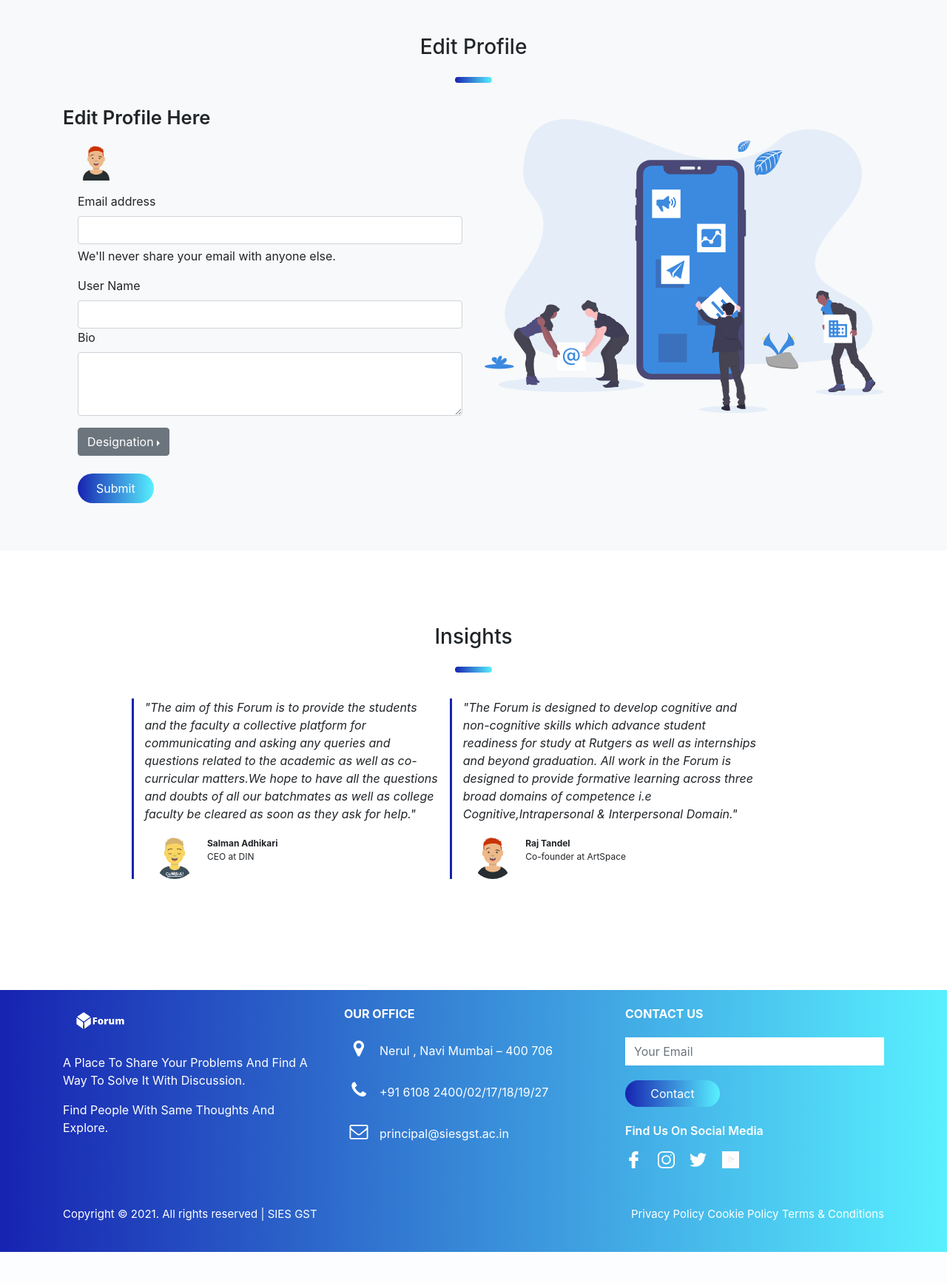
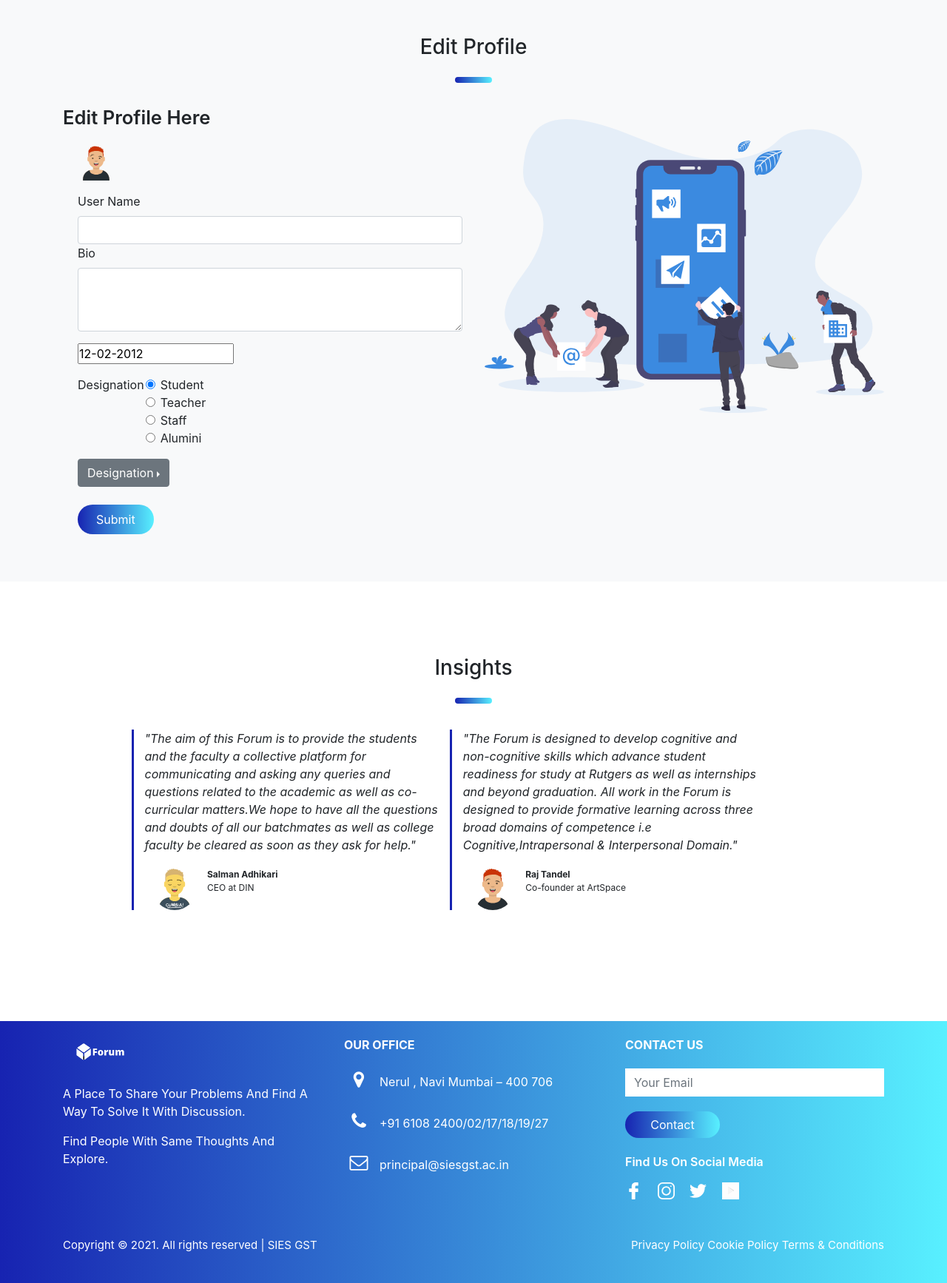
Before and after one commit to SQl-Forum-project/Forum, a Flask app: page /askque in a window 1280 px wide. Shown: the part 1253-2987 px from the top of the page at 74% size. Before the commit the page ends 2945 px from the top, so only its background shows below. Run offline with Flask 2, Linux system fonts and the light colour scheme; the visitor is signed in with stand-in values (Sample User, id 1); some libraries are stand-ins or nearby versions.

Commit message:
Added Radios

```diff
--- a/templates/forums.html
+++ b/templates/forums.html
@@ -135,17 +135,50 @@
                                 <div class="mb-3 image">
                                     <img src="{{ url_for('static',filename='download (1).svg')}}" alt="">
                                 </div>
-                                <div class="mb-3">
-                                    <label for="exampleInputEmail1" class="form-label">Email address</label>
-                                    <input type="email" name="eml" class="form-control" id="exampleInputEmail1" aria-describedby="emailHelp" required>
-                                    <div id="emailHelp" class="form-text">We'll never share your email with anyone else.</div>
-                                </div>
                                 <label for="text" class="form-label">User Name</label>
                                 <input type="text" name="usnl" class="form-control" id="text" aria-describedby="emailHelp" required>
                              <div class="form-group mb-3">
                                 <label for="exampleFormControlTextarea1">Bio</label>
                                 <textarea class="form-control" id="exampleFormControlTextarea1" rows="3"></textarea>
                              </div>
+                                <div class="mb-3">
+                                <div class="input-append date" id="datetimepicker" data-date="12-02-2012" data-date-format="dd-mm-yyyy">
+                                    <input class="span2" size="16" type="text" value="12-02-2012">
+                                    <span class="add-on"><i class="icon-remove"></i></span>
+                                    <span class="add-on"><i class="icon-th"></i></span>
+                                 </div>
+                                </div>
+                                  <fieldset class="form-group">
+    <div class="row">
+      <legend class="col-form-label col-sm-2 pt-0">Designation</legend>
+      <div class="col-sm-10">
+        <div class="form-check">
+          <input class="form-check-input" type="radio" name="gridRadios" id="gridRadios1" value="option1" checked>
+          <label class="form-check-label" for="gridRadios1">
+            Student
+          </label>
+        </div>
+        <div class="form-check">
+          <input class="form-check-input" type="radio" name="gridRadios" id="gridRadios2" value="option2">
+          <label class="form-check-label" for="gridRadios2">
+            Teacher
+          </label>
+        </div>
+          <div class="form-check">
+          <input class="form-check-input" type="radio" name="gridRadios" id="gridRadios2" value="option2">
+          <label class="form-check-label" for="gridRadios2">
+            Staff
+          </label>
+        </div>
+                  <div class="form-check">
+          <input class="form-check-input" type="radio" name="gridRadios" id="gridRadios2" value="option2">
+          <label class="form-check-label" for="gridRadios2">
+           Alumini
+          </label>
+        </div>
+      </div>
+    </div>
+  </fieldset>
                              <div class="btn-group dropright">
                                  <button class="btn btn-secondary dropdown-toggle" type="button" id="dropdownMenuButton" data-toggle="dropdown" aria-haspopup="true" aria-expanded="false">Designation</button>
                                  <div class="dropdown-menu" aria-labelledby="dropdownMenuButton">
```
